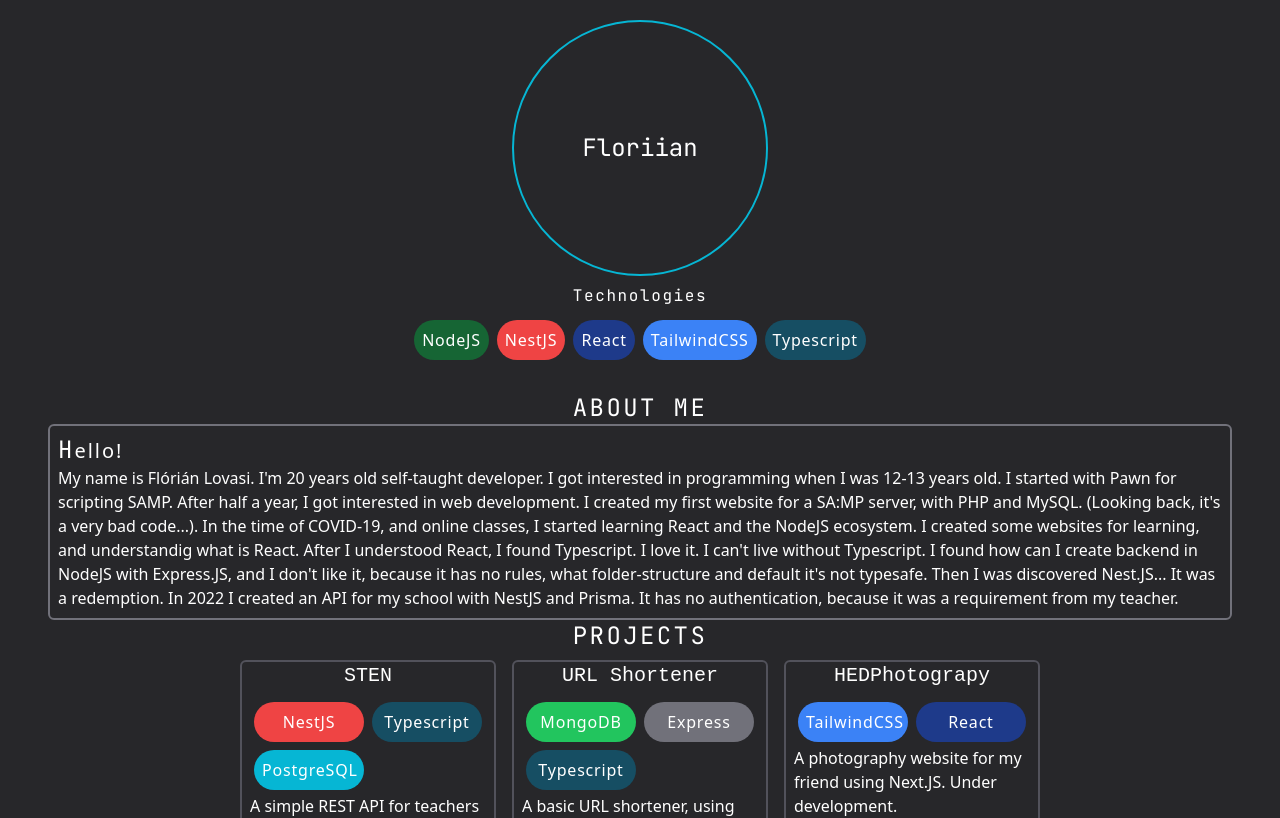
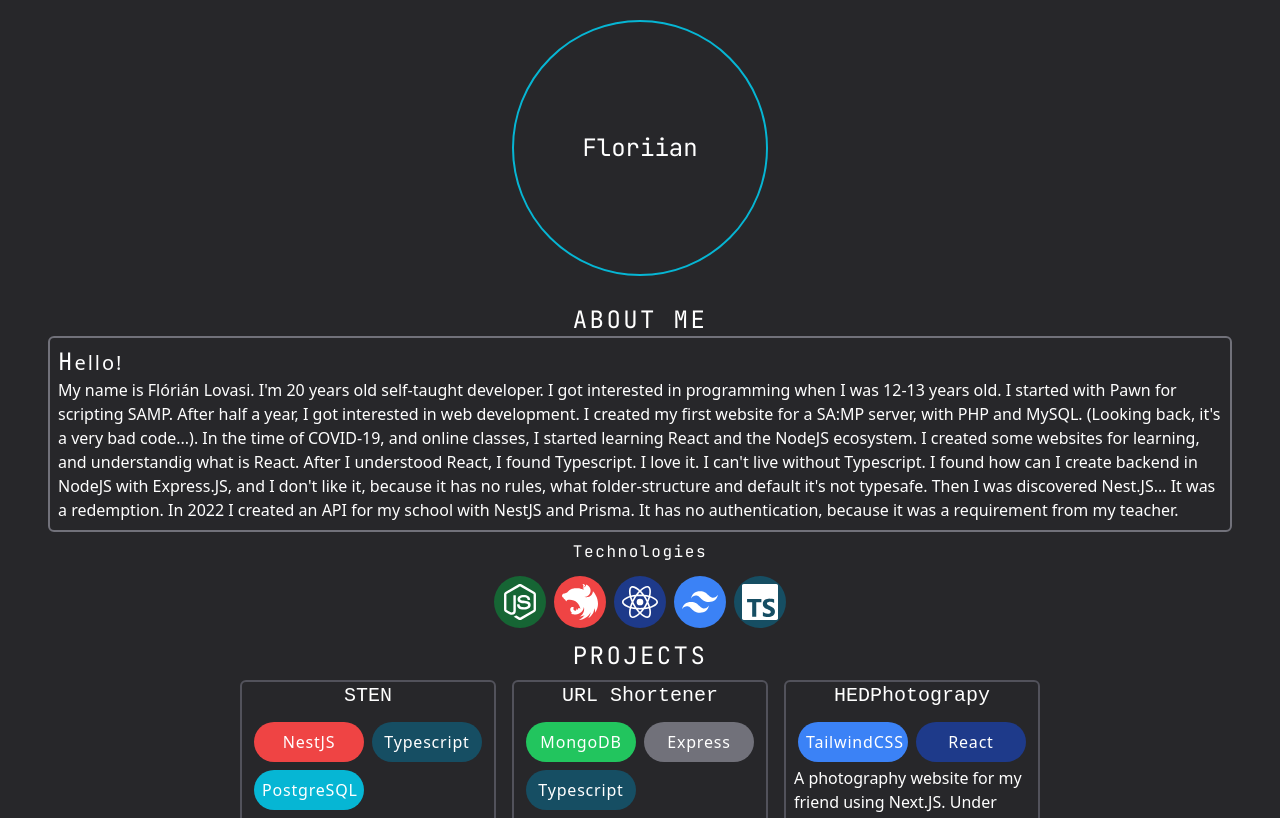
Before and after one commit to Floriian/floriian.github.io, a React (Vite) app: page / in a window 1280 px wide. Shown: the top 818 px of the page. Built offline with nearby package versions, Linux system fonts and the light colour scheme.

Commit message:
icon for technologies, & ui changes.

```diff
--- a/package.json
+++ b/package.json
@@ -10,6 +10,7 @@
   },
   "dependencies": {
     "@fontsource/jetbrains-mono": "^4.5.12",
+    "@types/react-icons": "^3.0.0",
     "classnames": "^2.3.2",
     "framer-motion": "^9.0.1",
     "react": "^18.2.0",
--- a/src/components/Card.tsx
+++ b/src/components/Card.tsx
@@ -24,7 +24,7 @@
       }}
       whileHover={{
         scale: 1.2,
-        backgroundColor: 'rgb(82 82 91)',
+        backgroundColor: 'rgb(24 24 27)',
         transition: {
           duration: 0.5,
         },
@@ -35,6 +35,7 @@
         <div className="grid grid-cols-2 text-center">
           {technology.map((t) => (
             <TechnologyCard
+              onlyIcon={false}
               title={t}
               key={t}
             />
--- a/src/components/TechnologyCard.tsx
+++ b/src/components/TechnologyCard.tsx
@@ -2,13 +2,15 @@
 import { motion } from 'framer-motion';
 import classNames from 'classnames';
 import { Technologies } from '../data';
+import { IconType } from 'react-icons';
 
 type Props = {
-  title: Technologies;
-  classname?: string;
+  title?: Technologies;
+  icon?: JSX.Element;
+  onlyIcon: boolean;
 };
 
-export function TechnologyCard({ title, classname }: Props) {
+export function TechnologyCard({ title, icon, onlyIcon }: Props) {
   const technologyBg = classNames({
     'bg-red-500': title === 'NestJS',
     'bg-green-800': title === 'NodeJS',
@@ -23,7 +25,8 @@
   return (
     <motion.div
       className={
-        'm-1 rounded-full px-2 py-2 tracking-wider text-white ' + technologyBg
+        'm-1 cursor-pointer rounded-full px-2 py-2 tracking-wider text-white ' +
+        technologyBg
       }
       whileHover={{
         scale: 1.1,
@@ -32,7 +35,11 @@
         },
       }}
     >
-      <p className="text-center">{title}</p>
+      {onlyIcon ? (
+        <div className={'text-4xl ' + technologyBg}>{icon}</div>
+      ) : (
+        <p className="text-center">{title}</p>
+      )}
     </motion.div>
   );
 }
--- a/src/data/stack.ts
+++ b/src/data/stack.tsx
@@ -1,3 +1,15 @@
+import { FaNodeJs, FaReact } from 'react-icons/fa';
+import {
+  SiExpress,
+  SiMongodb,
+  SiNestjs,
+  SiNodedotjs,
+  SiPostgresql,
+  SiReact,
+  SiTailwindcss,
+  SiTypescript,
+} from 'react-icons/si';
+
 export type Technologies =
   | 'NodeJS'
   | 'NestJS'
@@ -11,39 +23,48 @@
 export type Stack = {
   title: Technologies;
   show: boolean;
+  icon: JSX.Element;
 };
 
 export const stacks: Stack[] = [
   {
     title: 'NodeJS',
     show: true,
+    icon: <SiNodedotjs />,
   },
   {
     title: 'NestJS',
     show: true,
+    icon: <SiNestjs />,
   },
   {
     title: 'React',
     show: true,
+    icon: <SiReact />,
   },
   {
     title: 'TailwindCSS',
     show: true,
+    icon: <SiTailwindcss />,
   },
   {
     title: 'PostgreSQL',
     show: false,
+    icon: <SiPostgresql />,
   },
   {
     title: 'MongoDB',
     show: false,
+    icon: <SiMongodb />,
   },
   {
     title: 'Express',
     show: false,
+    icon: <SiExpress />,
   },
   {
     title: 'Typescript',
     show: true,
+    icon: <SiTypescript />,
   },
 ];
--- a/src/pages/Home.tsx
+++ b/src/pages/Home.tsx
@@ -8,29 +8,30 @@
   TechnologyCard,
 } from '../components';
 import { projects, stacks } from '../data';
-
 export default function Home() {
   return (
     <>
       <Avatar />
+      <div className="m-2 p-5">
+        <p className="text-center font-jetbrains text-2xl uppercase tracking-widest">
+          About Me
+        </p>
+        <AboutMe />
         <p className="m-2 text-center font-jetbrains tracking-widest">
           Technologies
         </p>
-      <div className="m-2 justify-center text-center lg:flex">
+        <div className="m-2 flex justify-center text-center">
           {stacks
             .filter((stack) => stack.show)
             .map((stack) => (
               <TechnologyCard
                 key={stack.title}
+                icon={stack.icon}
                 title={stack.title}
+                onlyIcon={true}
               />
             ))}
         </div>
-      <div className="m-2 p-5">
-        <p className="text-center font-jetbrains text-2xl uppercase tracking-widest">
-          About Me
-        </p>
-        <AboutMe />
         <p className="text-center font-jetbrains text-2xl uppercase tracking-widest">
           Projects
         </p>
@@ -45,7 +46,9 @@
             />
           ))}
         </div>
+        <div className="m-5 flex w-full justify-center">
           <RoadMap />
+        </div>
         <Contacts />
       </div>
     </>
```
Also changed, not shown: 1 other file (tests, documents, lock files or other folders). Lines whose indentation alone changed are shown as unchanged.
